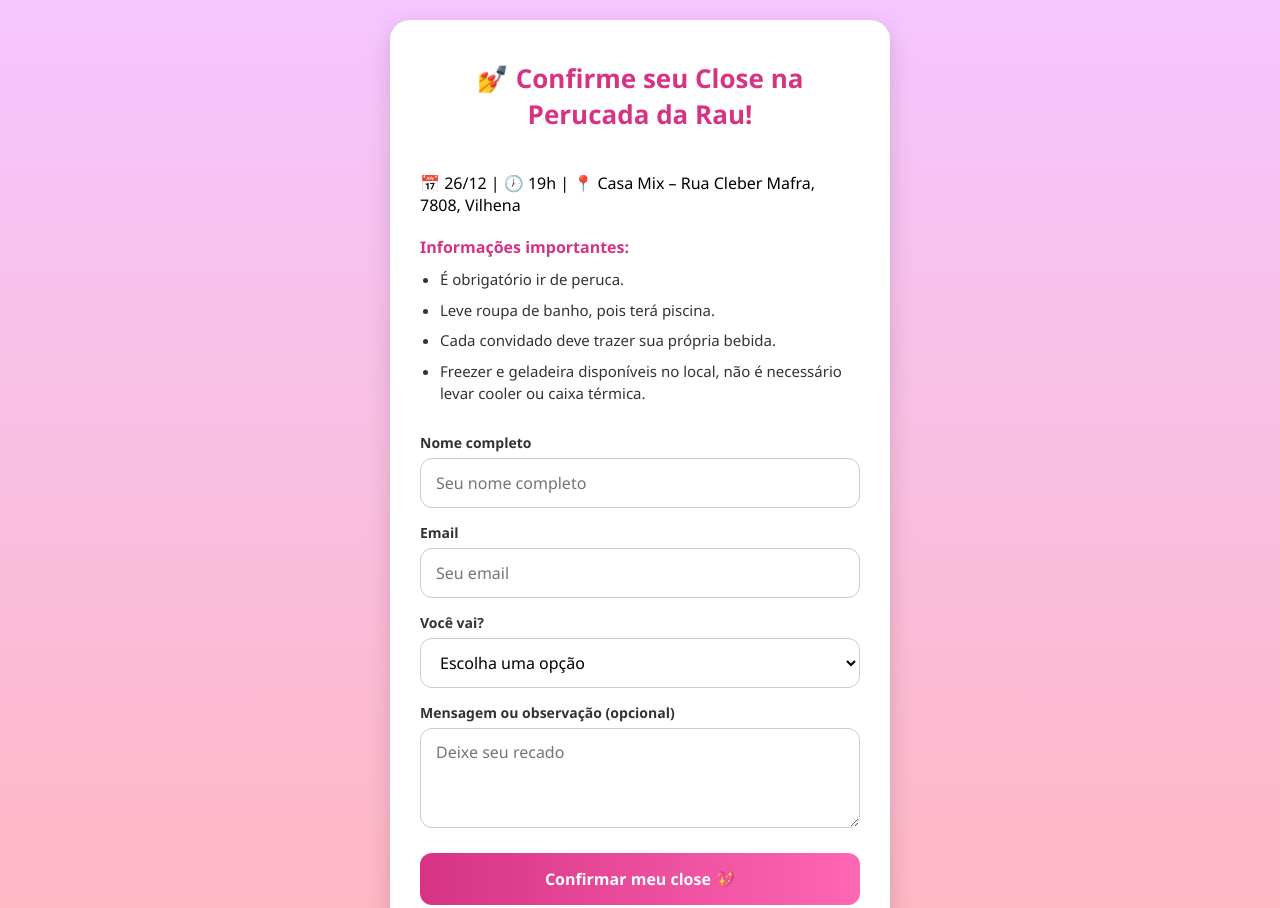
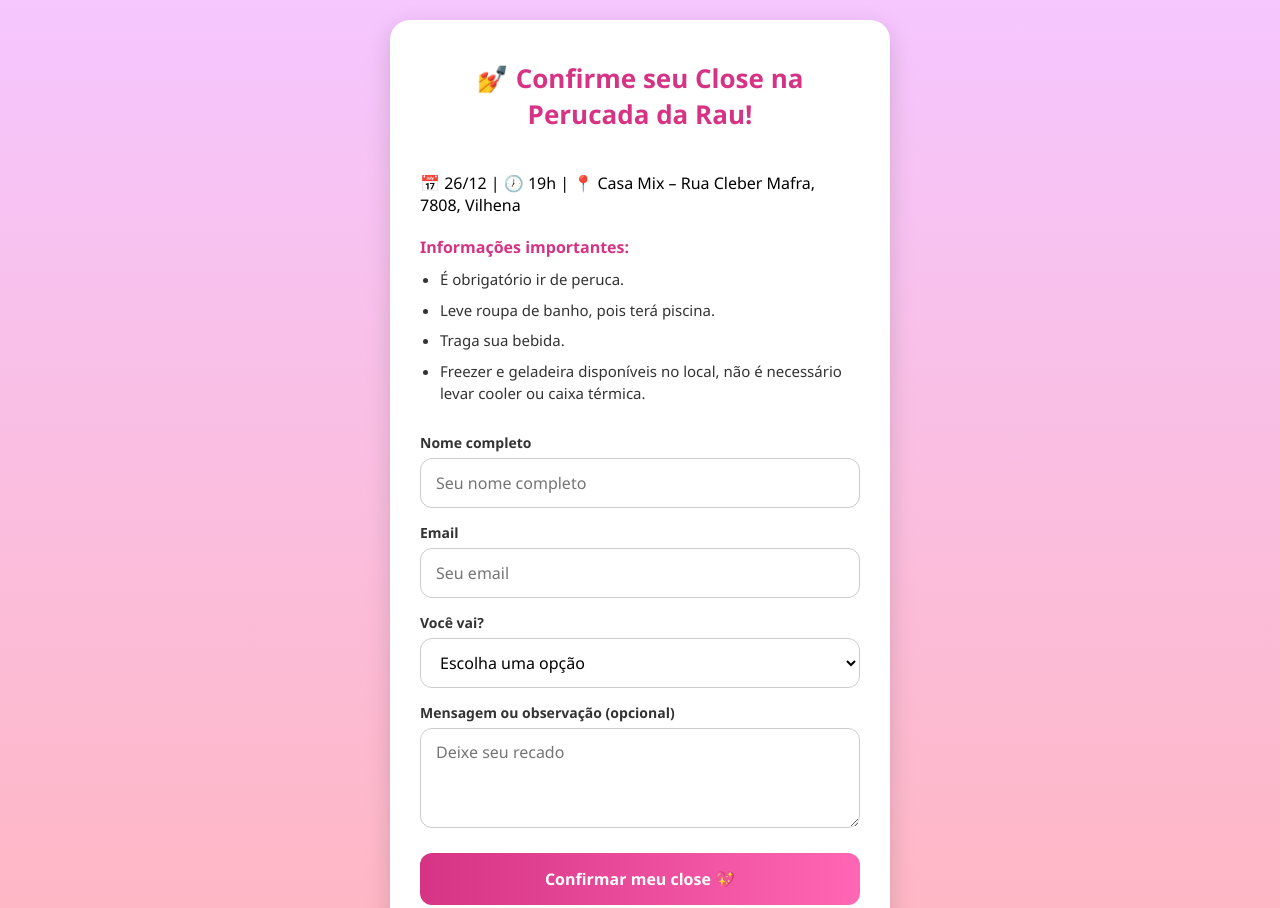
Before and after one commit to gabriellagodinho/festa-rau, a website: page index.html in a window 1280 px wide. Shown: the top 908 px of the page. Drawn offline with nearby package versions, Linux system fonts and the light colour scheme.

Commit message:
Update beverage instruction in index.html

```diff
--- a/index.html
+++ b/index.html
@@ -16,7 +16,7 @@
             <ul>
                 <li>É obrigatório ir de peruca.</li>
                 <li>Leve roupa de banho, pois terá piscina.</li>
-                <li>Cada convidado deve trazer sua própria bebida.</li>
+                <li>Traga sua bebida.</li>
                 <li>Freezer e geladeira disponíveis no local, não é necessário levar cooler ou caixa térmica.</li>
             </ul>
         </div>
```
